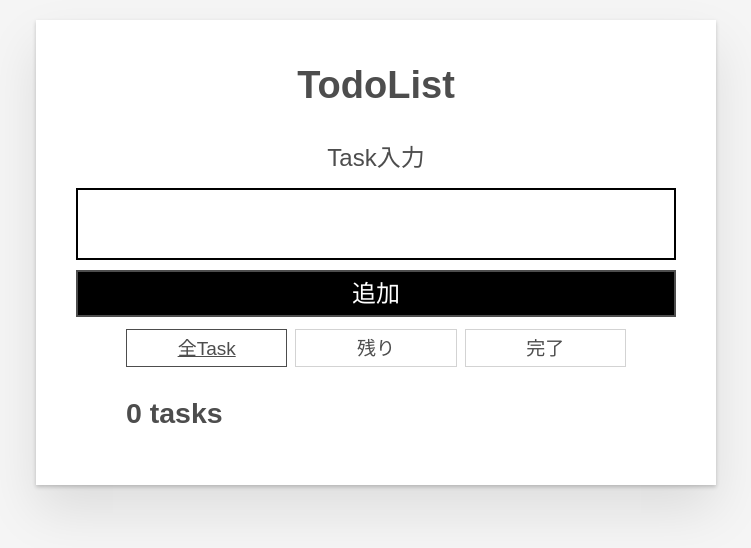
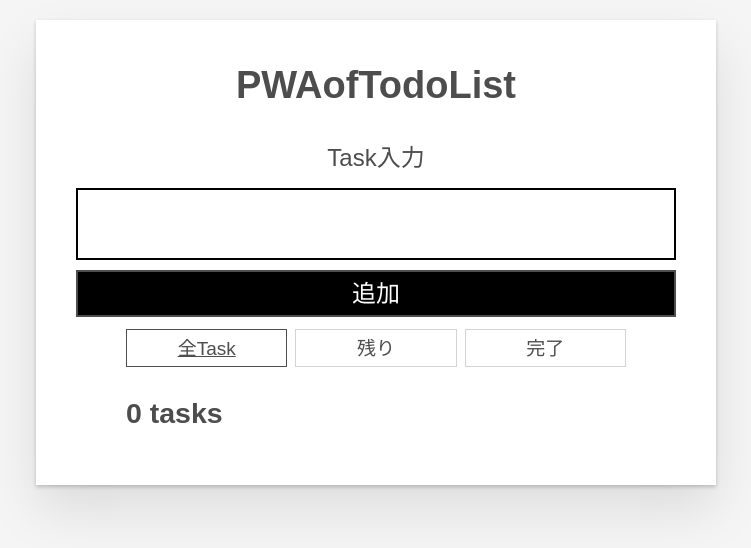
Before and after one commit to solaris0051/todo-list-react-pwa, a React (Create React App) app: page / in a window 1280 px wide. Shown: the top 548 px of the page, without its empty margins (264-1015 px from the left). Built offline with nearby package versions, Linux system fonts and the light colour scheme.

Commit message:
h1 changed

```diff
--- a/src/App.js
+++ b/src/App.js
@@ -90,7 +90,7 @@ function App(props) {
 
   return (
     <div className="todoapp stack-large">
-      <h1>TodoList</h1>
+      <h1>PWAofTodoList</h1>
       <Form addTask={addTask} />
       <div className="filters btn-group stack-exception">
         {filterList}
```
